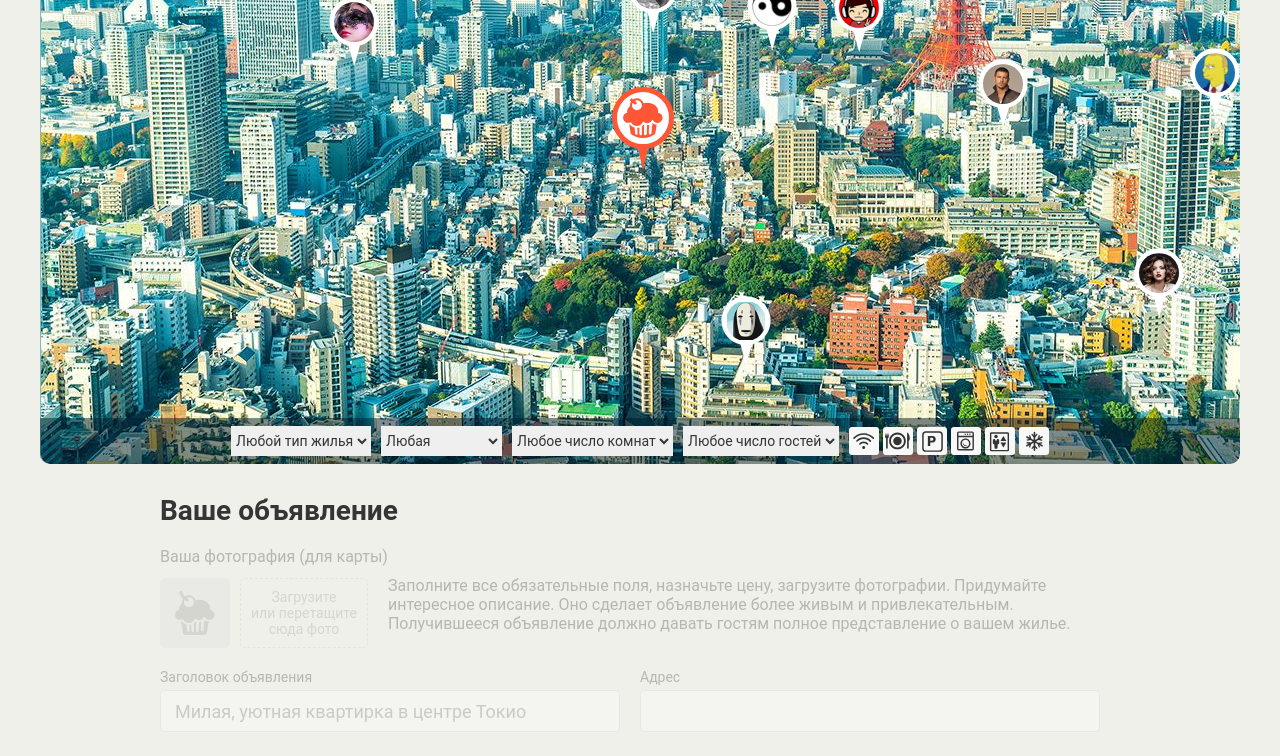
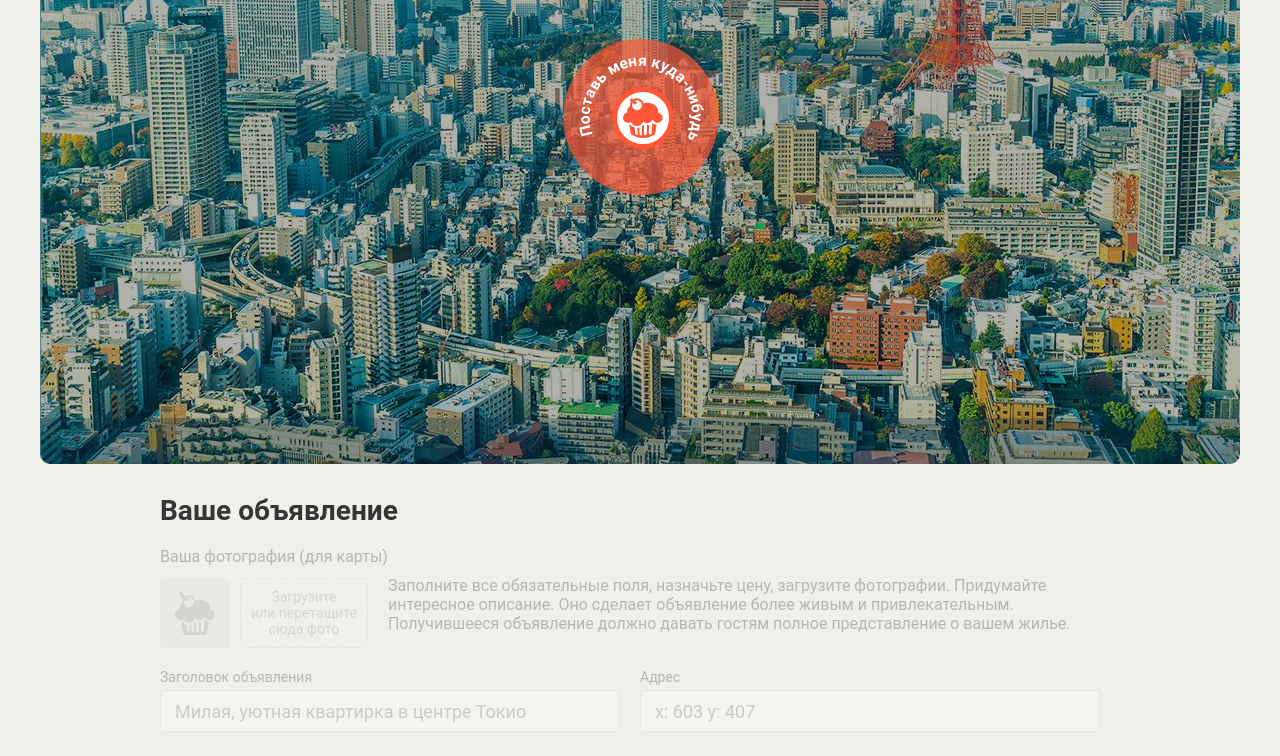
Before and after one commit to rhryhoryk/984429-keksobooking-18, a website: page index.html in a window 1280 px wide. Shown: the part 286-1042 px from the top of the page. Drawn offline with Linux system fonts and the light colour scheme; files whose address does not match are found by name.

Commit message:
подробности

```diff
--- a/index.html
+++ b/index.html
@@ -144,9 +144,9 @@
         <fieldset class="ad-form__element">
           <label class="ad-form__label" for="capacity">Количество мест</label>
           <select id="capacity" name="capacity">
-            <option value="3" selected>для 3 гостей</option>
+            <option value="3" >для 3 гостей</option>
             <option value="2">для 2 гостей</option>
-            <option value="1">для 1 гостя</option>
+            <option value="1" selected>для 1 гостя</option>
             <option value="0">не для гостей</option>
           </select>
         </fieldset>
--- a/js/main.js
+++ b/js/main.js
@@ -1,73 +1,191 @@
 'use strict';
 
-document.querySelector('.map').classList.remove('map--faded');
+// ---------------------------------------------------неактивный режим----------------------------------------------------
 
-var pinTemplate = document.querySelector('#pin').content.querySelector('.map__pin');
-var mapPins = document.querySelector('.map__pins');
+var formFieldsets = document.querySelectorAll('.ad-form fieldset');
+var mapFiltersForm = document.querySelector('.map__filters');
+var addressInput = document.querySelector('.ad-form input[name=address]');
 
-var NUMBER_OF_ADS_NEAR_BY = 8;
-var OFFER_TYPES = ['palace', 'flat', 'house', 'bungalo'];
-var CHECKINS_CHECKOUTS = ['12:00', '13:00', '14:00'];
-var FEATURES = ['wifi', 'dishwasher', 'parking', 'washer', 'elevator', 'conditioner'];
-var ACCOMMODATION_PHOTOS = ['http://o0.github.io/assets/images/tokyo/hotel1.jpg', 'http://o0.github.io/assets/images/tokyo/hotel2.jpg', 'http://o0.github.io/assets/images/tokyo/hotel3.jpg'];
-
-var MAP_PIN_SIZE = 40;
-
-var getRandomNumber = function (minnum, maxnum) {
-  return Math.floor(Math.random() * (maxnum - minnum)) + minnum;
+var setTagDesabled = function (arr) {
+  for (var i = 0; i < arr.length; i++) {
+    arr[i].disabled = true;
+  }
 };
 
-var createRandomArr = function (arr) {
-  var newArr = [];
-  var newArrLength = getRandomNumber(1, arr.length);
-  for (var i = 0; i < newArrLength; i++) {
-    newArr.push(arr[i]);
-  }
-  return newArr;
+var setInactiveMode = function () {
+  setTagDesabled(formFieldsets);
+  setTagDesabled(mapFiltersForm);
+  addressInput.placeholder = 'x: 603 y: 407';
+  addressInput.readOnly = true;
 };
 
-var createAds = function (index) {
-  var ads = {};
+setInactiveMode();
 
-  ads.author = {};
-  ads.author.avatar = 'img/avatars/user' + '0' + (index + 1) + '.png';
+// ---------------------------------------------------активный режим------------------------------------------------------
 
-  ads.offer = {};
-  ads.offer.title = 'ads №' + (index + 1);
-  ads.offer.address = '' + location.x + ',' + location.y;
-  ads.offer.price = getRandomNumber(10000, 50000);
-  ads.offer.type = OFFER_TYPES[getRandomNumber(0, OFFER_TYPES.length)];
-  ads.offer.rooms = getRandomNumber(1, 3);
-  ads.offer.guests = getRandomNumber(0, 2);
-  ads.offer.checkin = CHECKINS_CHECKOUTS[getRandomNumber(0, CHECKINS_CHECKOUTS.length)];
-  ads.offer.checkout = CHECKINS_CHECKOUTS[getRandomNumber(0, CHECKINS_CHECKOUTS.length)];
-  ads.offer.features = createRandomArr(FEATURES);
-  ads.offer.description = 'some kinda description';
-  ads.offer.photos = createRandomArr(ACCOMMODATION_PHOTOS);
+var mapPinMain = document.querySelector('.map__pin--main');
+var map = document.querySelector('.map');
 
-  ads.location = {};
-  ads.location.x = getRandomNumber(0 + MAP_PIN_SIZE, 1200 - MAP_PIN_SIZE);
-  ads.location.y = getRandomNumber(130, 630);
-  return ads;
+var setTagAvailable = function (arr) {
+  for (var i = 0; i < arr.length; i++) {
+    arr[i].disabled = false;
+  }
 };
 
-var createAdsNearBy = function (numberOfAds) {
-  var adsArr = [];
-  for (var i = 0; i < numberOfAds; i++) {
-    adsArr.push(createAds(i));
-  }
-  return adsArr;
+var setActiveMode = function () {
+  setTagAvailable(formFieldsets);
+  setTagAvailable(mapFiltersForm);
+  map.classList.remove('map--faded');
 };
 
-var renderAds = function (newAds) {
-  var adsElement = pinTemplate.cloneNode(true);
-  adsElement.style.left = newAds.location.x + 'px';
-  adsElement.style.top = newAds.location.y + 'px';
-  adsElement.querySelector('img').src = newAds.author.avatar;
-  adsElement.querySelector('img').alt = newAds.offer.title;
-  mapPins.appendChild(adsElement);
+
+// -----------------------------------------------------рассчитываем кординату-------------------------------------------
+
+var MAIN_PIN_SIZE = 65;
+var TAIL_PIN_SIZE = 22;
+
+
+var getPinCoordinates = function (pin) {
+  var positionX = '';
+  var leftPX = pin.style.left;
+  var positionY = '';
+  var topPX = pin.style.top;
+  for (var i = 0; i < leftPX.length; i++) {
+    if (isNaN(Number(leftPX[i])) === false) {
+      positionX += leftPX[i];
+    }
+  }
+  for (var j = 0; j < topPX.length; j++) {
+    if (isNaN(Number(topPX[j])) === false) {
+      positionY += topPX[j];
+    }
+  }
+  var realX = Math.round(Number(positionX) + (MAIN_PIN_SIZE / 2));
+  var realY = Math.round(Number(positionY) + MAIN_PIN_SIZE + TAIL_PIN_SIZE);
+
+  var position = 'x: ' + realX + ' y: ' + realY;
+  return position;
 };
 
-for (var i = 0; i < NUMBER_OF_ADS_NEAR_BY; i++) {
-  renderAds(createAdsNearBy(NUMBER_OF_ADS_NEAR_BY)[i]);
-}
+var setPinCoordinates = function () {
+  addressInput.placeholder = getPinCoordinates(mapPinMain);
+  addressInput.readOnly = true;
+};
+
+
+// ---------------------------------------------------вешаем слушатель-------------------------------------
+mapPinMain.addEventListener('click', function () {
+  setActiveMode();
+  setPinCoordinates();
+});
+
+
+// ---------------------------------------------------------валидация-------------------------------------------
+
+var adForm = document.querySelector('.ad-form');
+var selectRoom = adForm.querySelector('.ad-form select[name=rooms]');
+var selectCapacity = adForm.querySelector('.ad-form select[name=capacity]');
+
+var validationRoomCapacity = function () {
+  if (selectRoom.value === '1') {
+    if (selectCapacity.value === '1') {
+      selectCapacity.setCustomValidity('');
+    } else {
+      selectCapacity.setCustomValidity('Увы, в таких апатраментах может жить только один гость');
+    }
+  }
+  if (selectRoom.value === '2') {
+    if (selectCapacity.value === '1' || selectCapacity.value === '2') {
+      selectCapacity.setCustomValidity('');
+    } else {
+      selectCapacity.setCustomValidity('Увы, в таких апатраментах может жить только один или два гостя');
+    }
+  }
+  if (selectRoom.value === '3') {
+    if (selectCapacity.value === '1' || selectCapacity.value === '2' || selectCapacity.value === '3') {
+      selectCapacity.setCustomValidity('');
+    } else {
+      selectCapacity.setCustomValidity('Увы, это апатраменты для гостей');
+    }
+  }
+  if (selectRoom.value === '100') {
+    if (selectCapacity.value === '0') {
+      selectCapacity.setCustomValidity('');
+    } else {
+      selectCapacity.setCustomValidity('Увы, это апатраменты не для гостей');
+    }
+  }
+};
+
+adForm.addEventListener('change', validationRoomCapacity);
+
+// ------------------------------------------------------------------------------------------------------------
+// var pinTemplate = document.querySelector('#pin').content.querySelector('.map__pin');
+// var mapPins = document.querySelector('.map__pins');
+
+// var NUMBER_OF_ADS_NEAR_BY = 8;
+// var OFFER_TYPES = ['palace', 'flat', 'house', 'bungalo'];
+// var CHECKINS_CHECKOUTS = ['12:00', '13:00', '14:00'];
+// var FEATURES = ['wifi', 'dishwasher', 'parking', 'washer', 'elevator', 'conditioner'];
+// var ACCOMMODATION_PHOTOS = ['http://o0.github.io/assets/images/tokyo/hotel1.jpg', 'http://o0.github.io/assets/images/tokyo/hotel2.jpg', 'http://o0.github.io/assets/images/tokyo/hotel3.jpg'];
+
+// var MAP_PIN_SIZE = 40;
+
+// var getRandomNumber = function (minnum, maxnum) {
+//   return Math.floor(Math.random() * (maxnum - minnum)) + minnum;
+// };
+
+// var createRandomArr = function (arr) {
+//   var newArr = [];
+//   var newArrLength = getRandomNumber(1, arr.length);
+//   for (var i = 0; i < newArrLength; i++) {
+//     newArr.push(arr[i]);
+//   }
+//   return newArr;
+// };
+
+// var createAds = function (index) {
+//   var ads = {};
+
+//   ads.author = {};
+//   ads.author.avatar = 'img/avatars/user' + '0' + (index + 1) + '.png';
+
+//   ads.offer = {};
+//   ads.offer.title = 'ads №' + (index + 1);
+//   ads.offer.address = '' + location.x + ',' + location.y;
+//   ads.offer.price = getRandomNumber(10000, 50000);
+//   ads.offer.type = OFFER_TYPES[getRandomNumber(0, OFFER_TYPES.length)];
+//   ads.offer.rooms = getRandomNumber(1, 3);
+//   ads.offer.guests = getRandomNumber(0, 2);
+//   ads.offer.checkin = CHECKINS_CHECKOUTS[getRandomNumber(0, CHECKINS_CHECKOUTS.length)];
+//   ads.offer.checkout = CHECKINS_CHECKOUTS[getRandomNumber(0, CHECKINS_CHECKOUTS.length)];
+//   ads.offer.features = createRandomArr(FEATURES);
+//   ads.offer.description = 'some kinda description';
+//   ads.offer.photos = createRandomArr(ACCOMMODATION_PHOTOS);
+
+//   ads.location = {};
+//   ads.location.x = getRandomNumber(0 + MAP_PIN_SIZE, 1200 - MAP_PIN_SIZE);
+//   ads.location.y = getRandomNumber(130, 630);
+//   return ads;
+// };
+
+// var createAdsNearBy = function (numberOfAds) {
+//   var adsArr = [];
+//   for (var i = 0; i < numberOfAds; i++) {
+//     adsArr.push(createAds(i));
+//   }
+//   return adsArr;
+// };
+
+// var renderAds = function (newAds) {
+//   var adsElement = pinTemplate.cloneNode(true);
+//   adsElement.style.left = newAds.location.x + 'px';
+//   adsElement.style.top = newAds.location.y + 'px';
+//   adsElement.querySelector('img').src = newAds.author.avatar;
+//   adsElement.querySelector('img').alt = newAds.offer.title;
+//   mapPins.appendChild(adsElement);
+// };
+
+// for (var i = 0; i < NUMBER_OF_ADS_NEAR_BY; i++) {
+//   renderAds(createAdsNearBy(NUMBER_OF_ADS_NEAR_BY)[i]);
+// }
```
